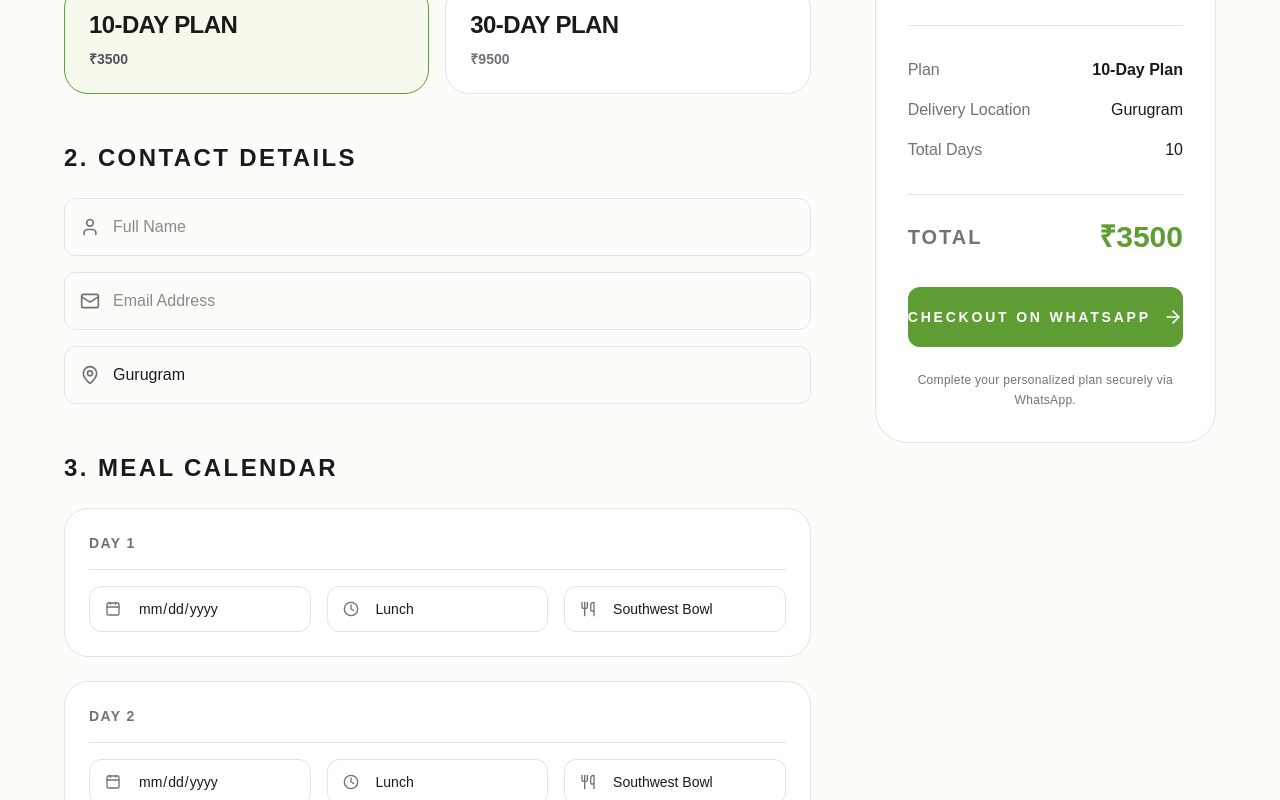
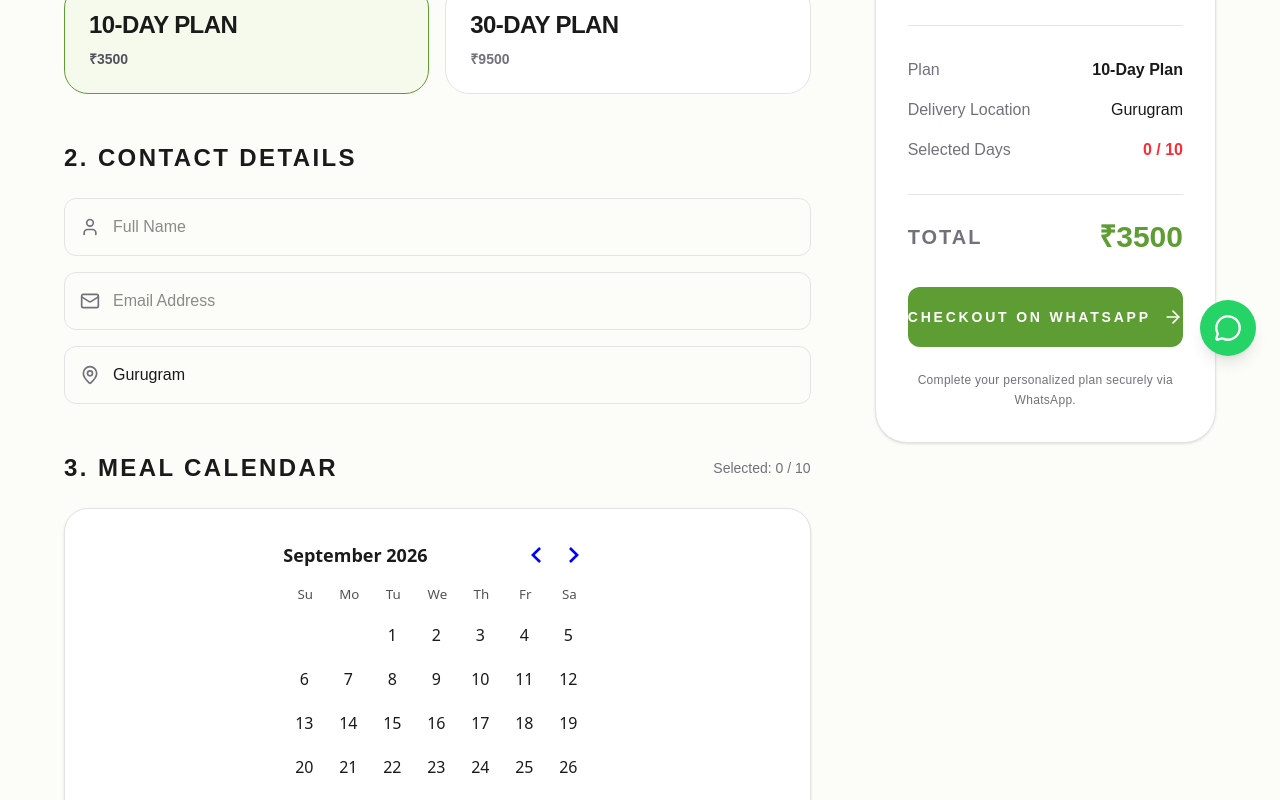
Before and after one commit to Shabbir-Nuruddin/tossandtaste, a Next.js app: page /cart in a window 1280 px wide. Shown: the part 420-1220 px from the top of the page. Built offline with nearby package versions, Linux system fonts and the light colour scheme.

Commit message:
feat: Add react-day-picker to cart, add FloatingWhatsApp, update Footer

```diff
--- a/src/app/cart/page.tsx
+++ b/src/app/cart/page.tsx
@@ -3,6 +3,9 @@ import { useState, useEffect } from 'react';
 import { motion, AnimatePresence } from 'framer-motion';
 import { MapPin, User, Mail, Calendar, ArrowRight, Utensils, Clock } from 'lucide-react';
 import MagneticButton from '@/components/MagneticButton';
+import { DayPicker } from 'react-day-picker';
+import 'react-day-picker/dist/style.css';
+import { format } from 'date-fns';
 
 const MENU_ITEMS = [
   { id: 1, title: 'Grilled Chicken Sandwich', category: 'Breakfast' },
@@ -53,28 +56,46 @@ export default function CheckoutPage() {
   const [location, setLocation] = useState(LOCATIONS[0]);
   const [selectedPlan, setSelectedPlan] = useState(PLANS[0]);
 
-  const [selections, setSelections] = useState(
-    Array.from({ length: 10 }, (_, i) => ({
-      id: i,
-      date: '',
-      time: 'Lunch',
-      mealId: 17
-    }))
-  );
+  const [selectedDates, setSelectedDates] = useState<Date[]>([]);
+  const [mealSelections, setMealSelections] = useState<Record<string, { time: string, mealId: number }>>({});
 
   useEffect(() => {
-    setSelections(
-      Array.from({ length: selectedPlan.days }, (_, i) => ({
-        id: i,
-        date: '',
-        time: 'Lunch',
-        mealId: 17
-      }))
-    );
-  }, [selectedPlan]);
+    // Reset selections if the plan days are reduced below current selection count
+    if (selectedDates.length > selectedPlan.days) {
+      const newDates = selectedDates.slice(0, selectedPlan.days);
+      setSelectedDates(newDates);
+    }
+  }, [selectedPlan, selectedDates]);
 
-  const updateSelection = (id: number, field: string, value: string | number) => {
-    setSelections(selections.map(s => s.id === id ? { ...s, [field]: value } : s));
+  const handleDateSelect = (dates: Date[] | undefined) => {
+    if (!dates) {
+      setSelectedDates([]);
+      return;
+    }
+    if (dates.length > selectedPlan.days) {
+      alert(`You can only select up to ${selectedPlan.days} days for this plan.`);
+      return;
+    }
+    setSelectedDates(dates);
+
+    const newSelections = { ...mealSelections };
+    dates.forEach(d => {
+      const key = format(d, 'yyyy-MM-dd');
+      if (!newSelections[key]) {
+        newSelections[key] = { time: 'Lunch', mealId: 17 };
+      }
+    });
+    setMealSelections(newSelections);
+  };
+
+  const updateSelection = (dateKey: string, field: string, value: string | number) => {
+    setMealSelections(prev => ({
+      ...prev,
+      [dateKey]: {
+        ...prev[dateKey],
+        [field]: value
+      }
+    }));
   };
 
   const handleWhatsAppCheckout = () => {
@@ -83,9 +104,8 @@ export default function CheckoutPage() {
       return;
     }
 
-    const missingDates = selections.filter(s => !s.date);
-    if (missingDates.length > 0) {
-      alert("Please select dates for all meals.");
+    if (selectedDates.length !== selectedPlan.days) {
+      alert(`Please select exactly ${selectedPlan.days} days on the calendar.`);
       return;
     }
 
@@ -98,9 +118,12 @@ export default function CheckoutPage() {
 
     message += `*Meal Selections:*\n`;
 
-    selections.forEach((sel, i) => {
-      const meal = MENU_ITEMS.find(m => m.id === Number(sel.mealId))?.title;
-      message += `Day ${i + 1} (${sel.date}): ${sel.time} - ${meal}\n`;
+    const sortedDates = [...selectedDates].sort((a, b) => a.getTime() - b.getTime());
+    sortedDates.forEach((d, i) => {
+      const key = format(d, 'yyyy-MM-dd');
+      const sel = mealSelections[key];
+      const meal = MENU_ITEMS.find(m => m.id === Number(sel?.mealId))?.title || '';
+      message += `Day ${i + 1} (${format(d, 'MMM dd, yyyy')}): ${sel?.time} - ${meal}\n`;
     });
 
     message += `\n*Total Plan Price: ₹${selectedPlan.price}*\n\n`;
@@ -181,36 +204,54 @@ export default function CheckoutPage() {
           </section>
 
           <section>
-            <h2 className="text-2xl font-black uppercase tracking-widest mb-6">3. Meal Calendar</h2>
-            <div className="space-y-6">
+            <h2 className="text-2xl font-black uppercase tracking-widest mb-6 flex items-center justify-between">
+              <span>3. Meal Calendar</span>
+              <span className="text-sm font-normal text-zinc-500 normal-case tracking-normal">
+                Selected: {selectedDates.length} / {selectedPlan.days}
+              </span>
+            </h2>
+            <div className="bg-white p-6 rounded-3xl border border-zinc-200 shadow-sm flex flex-col items-center">
+              <DayPicker
+                mode="multiple"
+                selected={selectedDates}
+                onSelect={handleDateSelect}
+                className="font-sans"
+                classNames={{
+                  day_selected: "bg-[#5e9d34] text-white hover:bg-[#4a8027] hover:text-white rounded-full",
+                  day_today: "font-black text-[#5e9d34]"
+                }}
+              />
+              {selectedDates.length === 0 && (
+                <p className="text-zinc-500 text-sm mt-4">Please select {selectedPlan.days} dates to build your plan.</p>
+              )}
+            </div>
+
+            <div className="space-y-6 mt-8">
               <AnimatePresence>
-                {selections.map((sel, idx) => (
+                {[...selectedDates].sort((a, b) => a.getTime() - b.getTime()).map((date, idx) => {
+                  const dateKey = format(date, 'yyyy-MM-dd');
+                  const sel = mealSelections[dateKey] || { time: 'Lunch', mealId: 17 };
+
+                  return (
                     <motion.div
                       initial={{ opacity: 0, y: 10 }}
                       animate={{ opacity: 1, y: 0 }}
-                    key={sel.id}
-                    className="p-6 rounded-3xl bg-white border border-zinc-200 space-y-4"
+                      exit={{ opacity: 0, y: -10 }}
+                      key={dateKey}
+                      className="p-6 rounded-3xl bg-white border border-zinc-200 space-y-4 shadow-sm"
                     >
                       <div className="flex items-center justify-between border-b border-zinc-200 pb-4 mb-4">
-                      <span className="text-sm font-bold uppercase tracking-widest text-zinc-500">Day {idx + 1}</span>
+                        <span className="text-sm font-bold uppercase tracking-widest text-zinc-500">
+                          Day {idx + 1} &middot; {format(date, 'MMMM dd, yyyy')}
+                        </span>
                       </div>
 
-                    <div className="grid grid-cols-1 md:grid-cols-3 gap-4">
-                      <div className="relative flex-1">
-                        <Calendar className="absolute left-4 top-1/2 -translate-y-1/2 w-4 h-4 text-zinc-500" />
-                        <input
-                          type="date"
-                          value={sel.date}
-                          onChange={e => updateSelection(sel.id, 'date', e.target.value)}
-                          className="w-full bg-white/5 border border-zinc-200 text-[#1a1a1a] pl-12 pr-4 py-3 rounded-xl focus:outline-none focus:border-[#5e9d34] transition-colors text-sm [color-scheme:dark]"
-                        />
-                      </div>
-
+                      <div className="grid grid-cols-1 md:grid-cols-2 gap-4">
                         <div className="relative flex-1">
                           <Clock className="absolute left-4 top-1/2 -translate-y-1/2 w-4 h-4 text-zinc-500" />
                           <select
                             value={sel.time}
-                          onChange={e => updateSelection(sel.id, 'time', e.target.value)}
+                            onChange={e => updateSelection(dateKey, 'time', e.target.value)}
                             className="w-full bg-white/5 border border-zinc-200 text-[#1a1a1a] pl-12 pr-4 py-3 rounded-xl appearance-none focus:outline-none focus:border-[#5e9d34] transition-colors cursor-pointer text-sm"
                           >
                             <option value="Lunch" className="bg-zinc-100">Lunch</option>
@@ -218,11 +259,11 @@ export default function CheckoutPage() {
                           </select>
                         </div>
 
-                      <div className="relative flex-1 md:col-span-1">
+                        <div className="relative flex-1">
                           <Utensils className="absolute left-4 top-1/2 -translate-y-1/2 w-4 h-4 text-zinc-500" />
                           <select
                             value={sel.mealId}
-                          onChange={e => updateSelection(sel.id, 'mealId', Number(e.target.value))}
+                            onChange={e => updateSelection(dateKey, 'mealId', Number(e.target.value))}
                             className="w-full bg-white/5 border border-zinc-200 text-[#1a1a1a] pl-12 pr-4 py-3 rounded-xl appearance-none focus:outline-none focus:border-[#5e9d34] transition-colors cursor-pointer text-sm truncate"
                           >
                             {MENU_ITEMS.map(item => (
@@ -234,7 +275,8 @@ export default function CheckoutPage() {
                         </div>
                       </div>
                     </motion.div>
-                ))}
+                  );
+                })}
               </AnimatePresence>
             </div>
           </section>
@@ -246,7 +288,7 @@ export default function CheckoutPage() {
             initial={{ opacity: 0, x: 50 }}
             animate={{ opacity: 1, x: 0 }}
             transition={{ duration: 0.8, delay: 0.2 }}
-            className="sticky top-32 bg-white border border-zinc-200 rounded-[2rem] p-8"
+            className="sticky top-32 bg-white border border-zinc-200 rounded-[2rem] p-8 shadow-sm"
           >
             <h3 className="text-2xl font-black uppercase tracking-tight mb-8">Summary</h3>
 
@@ -259,9 +301,11 @@ export default function CheckoutPage() {
                 <span>Delivery Location</span>
                 <span className="text-[#1a1a1a] text-right break-words w-1/2">{location}</span>
               </div>
-              <div className="flex justify-between">
-                <span>Total Days</span>
-                <span className="text-[#1a1a1a]">{selectedPlan.days}</span>
+              <div className="flex justify-between items-center">
+                <span>Selected Days</span>
+                <span className={`text-[#1a1a1a] font-bold ${selectedDates.length === selectedPlan.days ? 'text-[#5e9d34]' : 'text-red-500'}`}>
+                  {selectedDates.length} / {selectedPlan.days}
+                </span>
               </div>
             </div>
 
--- a/src/app/layout.tsx
+++ b/src/app/layout.tsx
@@ -2,6 +2,7 @@ import type { Metadata } from "next";
 import "./globals.css";
 import Navbar from "@/components/Navbar";
 import Footer from "@/components/Footer";
+import FloatingWhatsApp from "@/components/FloatingWhatsApp";
 
 export const metadata: Metadata = {
   title: "Toss & Taste | Impeccable Healthy Dining",
@@ -19,6 +20,7 @@ export default function RootLayout({
         <Navbar />
         <main className="flex-grow">{children}</main>
         <Footer />
+        <FloatingWhatsApp />
       </body>
     </html>
   );
--- a/src/components/Footer.tsx
+++ b/src/components/Footer.tsx
@@ -43,7 +43,7 @@ export default function Footer() {
           <ul className="space-y-4 text-sm font-medium opacity-80 mb-8">
             <li><strong>Address:</strong> Sector 55 golf course road Gurgaon 122001</li>
             <li><strong>Phone:</strong> <a href="tel:+919711533944" className="hover:text-[#5e9d34]">+919711533944</a></li>
-            <li><strong>Email:</strong> <a href="mailto:contact@tosstandtaste.com" className="hover:text-[#5e9d34]">contact@tosstandtaste.com</a></li>
+            <li><strong>Email:</strong> <a href="mailto:contact@tossandtaste.com" className="hover:text-[#5e9d34]">contact@tossandtaste.com</a></li>
           </ul>
           <div className="flex gap-4">
             <a href="#" className="w-8 h-8 rounded-full bg-[#182411] text-white flex items-center justify-center hover:bg-[#5e9d34] transition-colors">f</a>
```
Lines whose indentation alone changed are shown as unchanged.
